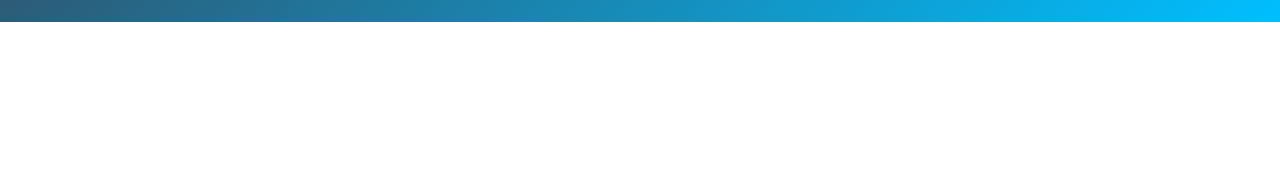
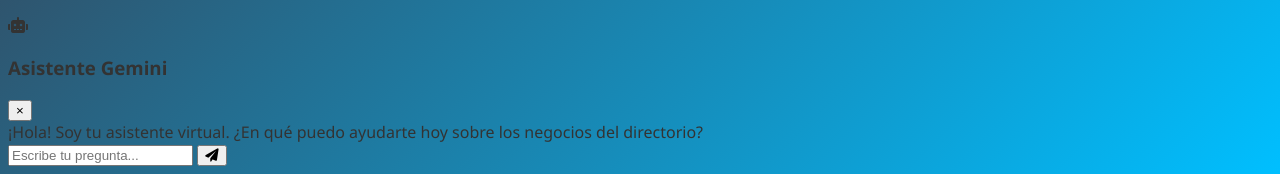
Before and after one commit to vent4s/AQUITA, a website built with Vite: page index.html in a window 1280 px wide. Shown: the part 1773-1947 px from the top of the page. Before the commit the page ends 1795 px from the top, so only its background shows below. Built offline with nearby package versions, Linux system fonts and the light colour scheme.

Commit message:
Update index.html

```diff
--- a/index.html
+++ b/index.html
@@ -517,5 +517,26 @@
     </div>
 
     <script src="main.js"></script>
+<div id="gemini-chat-button" class="gemini-chat-button">
+        <i class="fas fa-robot"></i>
+    </div>
+
+    <div id="gemini-chat-window" class="gemini-chat-window">
+        <div class="chat-header-gemini">
+            <h3>Asistente Gemini</h3>
+            <button id="close-chat-btn" class="close-chat-btn">&times;</button>
+        </div>
+        <div id="chat-messages-gemini" class="chat-messages-gemini">
+            <div class="bot-message">¡Hola! Soy tu asistente virtual. ¿En qué puedo ayudarte hoy sobre los negocios del directorio?</div>
+        </div>
+        <div class="chat-input-container-gemini">
+            <form id="gemini-input-form">
+                <input type="text" id="gemini-chat-input" placeholder="Escribe tu pregunta..." autocomplete="off">
+                <button type="submit"><i class="fas fa-paper-plane"></i></button>
+            </form>
+        </div>
+    </div>
+
+    <script src="main.js"></script>
 </body>
 </html>
```
